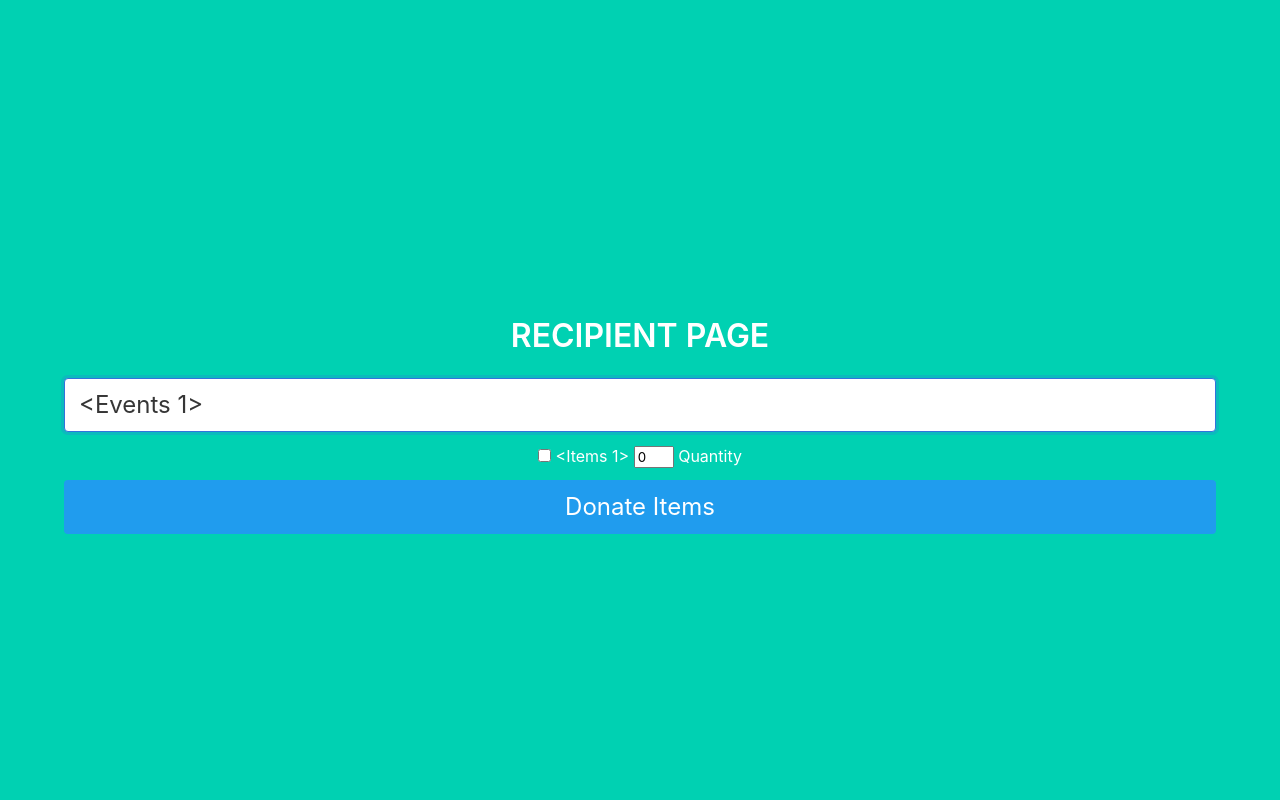
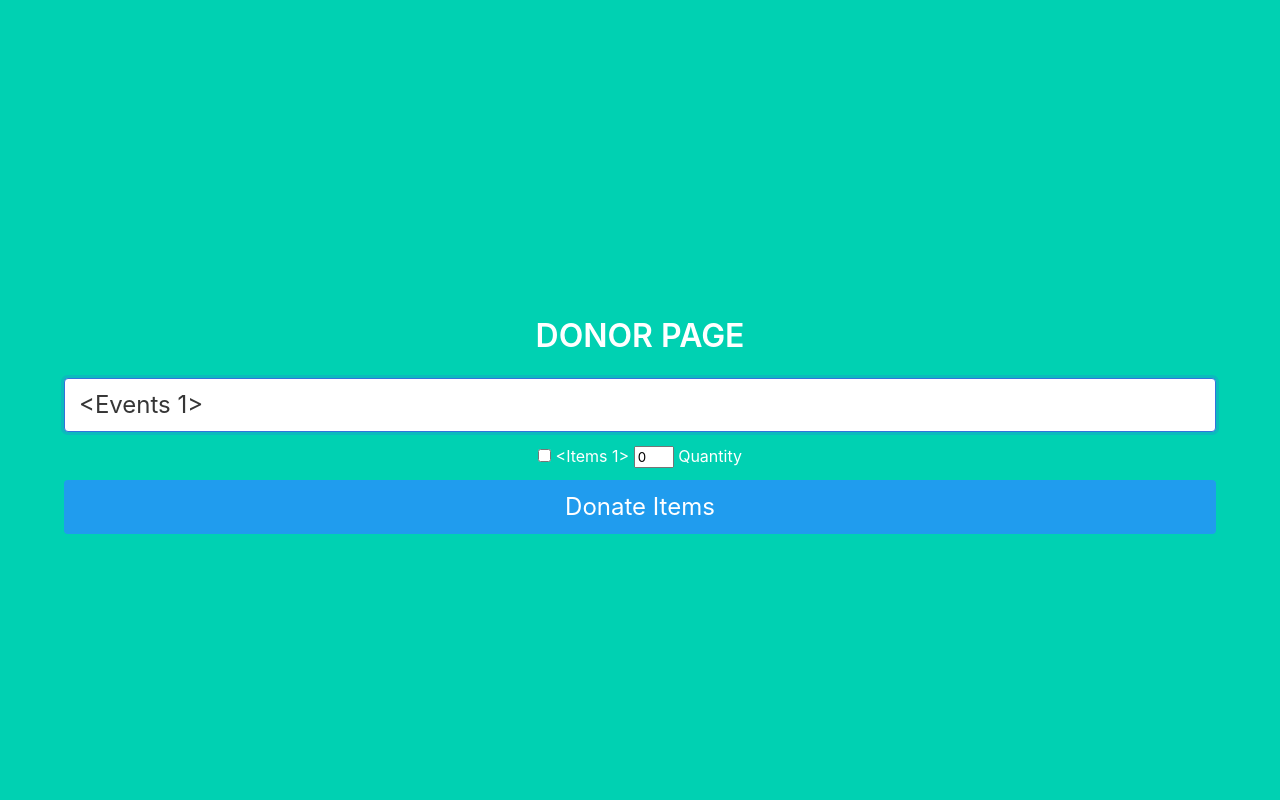
Before and after one commit to jnstockley/DAMS, a Flask app: page /donor in a window 1280 px wide. Run offline with Flask 3, Linux system fonts and the light colour scheme; tables that the repository leaves empty hold one stand-in row (values such as "Sample post"); some libraries are stand-ins or nearby versions.

Commit message:
Donor Page, Non Functional replication of Recepient Page

```diff
--- a/templates/donor.html
+++ b/templates/donor.html
@@ -4,7 +4,7 @@
 {% block content %}
 
 <div class="container">
-    <h1 class="title sign-up-title">RECIPIENT PAGE </h1>
+    <h1 class="title sign-up-title">DONOR PAGE</h1>
     <form method="POST" action="/request" enctype="application/x-www-form-urlencoded">
             <!-- Event -->
             <div class="field">
```
